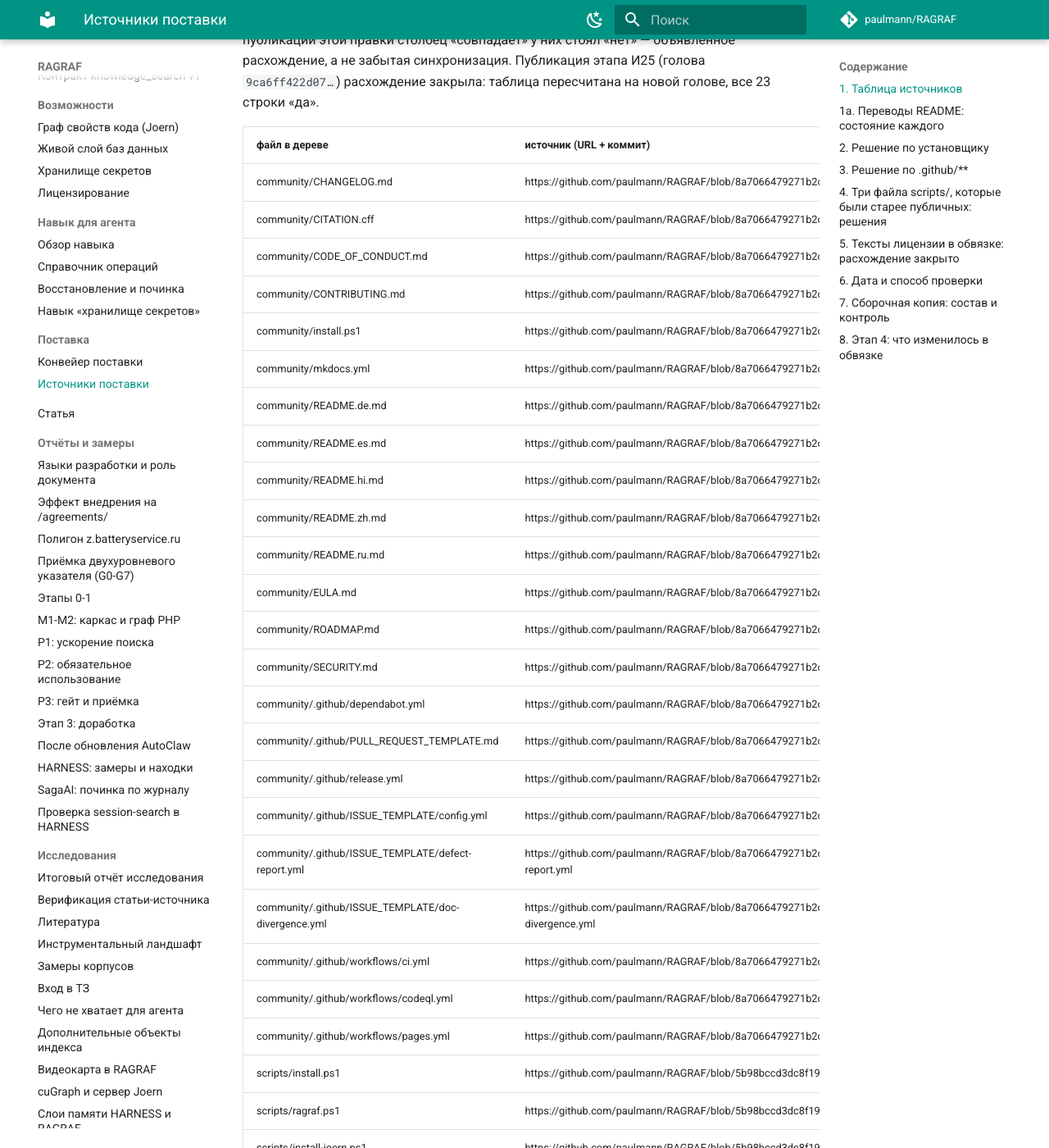
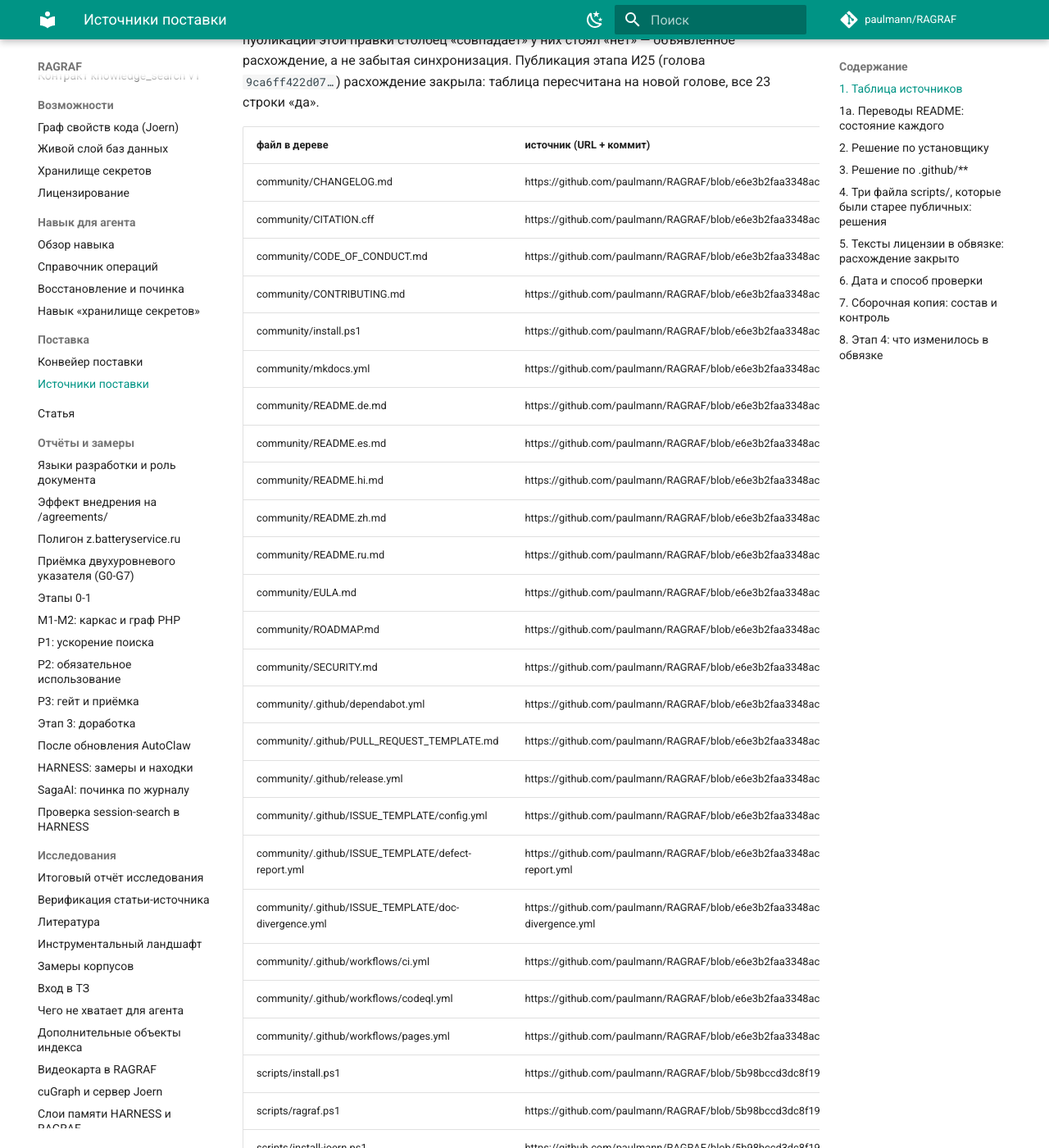
Before and after one commit to paulmann/RAGRAF, an MkDocs documentation site: the page built from docs/03_implementation/RELEASE-SOURCES.md, in a window 1280 px wide and 1400 px high, scrolled down 2017 px. Shown: the whole window at 82% size. Built offline with MkDocs 1.6.1 and Material for MkDocs 9.7.7, drawn with Linux system fonts in a browser that asks for light colours; comment, search, counter and statistics services are not loaded; some of the changed lines change nothing that is shown; some of the changed text lies outside the part shown.

Commit message:
таблица источников пересчитана на голове e6e3b2faa3348acc762db467dad3cb472dfb3146

```diff
--- a/docs/03_implementation/RELEASE-SOURCES.md
+++ b/docs/03_implementation/RELEASE-SOURCES.md
@@ -7,10 +7,10 @@
 в таком состоянии теряла обвязку целиком — и заметить это можно было только
 сверкой, которой до сих пор никто не делал.
 
-**Публичный `main` на момент сверки:** `8a7066479271b2ca3e32f74db370fb3087542ee1`
-(2026-10-27 09:53 MSK, «этап И26 — китайский перевод README переведён целиком и объявлен полным»),
-репозиторий https://github.com/paulmann/RAGRAF, клон в песочнице
-`%TEMP%\ragraf-pub-i26` (`git clone`, затем
+**Публичный `main` на момент сверки:** `e6e3b2faa3348acc762db467dad3cb472dfb3146`
+(2026-10-27 12:05 MSK, «этап И27 — терминология переводов объявлена данными и проверяется»),
+репозиторий https://github.com/paulmann/RAGRAF, клон публикации вне живого дерева
+(`git clone`, затем
 `git fetch origin`, `git rev-parse origin/main`, `git archive origin/main`).
 
 Проверка этих утверждений — `tools/check_community_wrapper.py` (24-я проверка
@@ -82,29 +82,29 @@
 
 | файл в дереве | источник (URL + коммит) | sha256 в публичном main | sha256 в дереве | совпадает | путь в поставке |
 |---|---|---|---|---|---|
-| community/CHANGELOG.md | https://github.com/paulmann/RAGRAF/blob/8a7066479271b2ca3e32f74db370fb3087542ee1/CHANGELOG.md | b5ea007e9b8bccf1e5cf8752c4543c6c909d5bef4972113b98cfdfe8a564abed | b5ea007e9b8bccf1e5cf8752c4543c6c909d5bef4972113b98cfdfe8a564abed | да | CHANGELOG.md |
-| community/CITATION.cff | https://github.com/paulmann/RAGRAF/blob/8a7066479271b2ca3e32f74db370fb3087542ee1/CITATION.cff | a0b16a209dfb162fcd2817455939a21588f9ffa1d1f6ec02e0281fd59feb4e32 | a0b16a209dfb162fcd2817455939a21588f9ffa1d1f6ec02e0281fd59feb4e32 | да | CITATION.cff |
-| community/CODE_OF_CONDUCT.md | https://github.com/paulmann/RAGRAF/blob/8a7066479271b2ca3e32f74db370fb3087542ee1/CODE_OF_CONDUCT.md | 34596ad809e62b3c5a0f9cfb3106c971c21b4f145b18c7e70704959d6996b580 | 34596ad809e62b3c5a0f9cfb3106c971c21b4f145b18c7e70704959d6996b580 | да | CODE_OF_CONDUCT.md |
-| community/CONTRIBUTING.md | https://github.com/paulmann/RAGRAF/blob/8a7066479271b2ca3e32f74db370fb3087542ee1/CONTRIBUTING.md | 4702989e9f57c205f752d6e5977b692316fae0fa4c61c32355d5289e05d98689 | 4702989e9f57c205f752d6e5977b692316fae0fa4c61c32355d5289e05d98689 | да | CONTRIBUTING.md |
-| community/install.ps1 | https://github.com/paulmann/RAGRAF/blob/8a7066479271b2ca3e32f74db370fb3087542ee1/install.ps1 | 5a55c8d88ba70066e43147d9b772d98352f46ca82a88ef18a2d8ada71509e8e0 | 5a55c8d88ba70066e43147d9b772d98352f46ca82a88ef18a2d8ada71509e8e0 | да | install.ps1 |
-| community/mkdocs.yml | https://github.com/paulmann/RAGRAF/blob/8a7066479271b2ca3e32f74db370fb3087542ee1/mkdocs.yml | fafbfabe326de2139b7075cc831c358729070a28f0e1b90baa26dbf8bcd4a0e4 | fafbfabe326de2139b7075cc831c358729070a28f0e1b90baa26dbf8bcd4a0e4 | да | mkdocs.yml |
-| community/README.de.md | https://github.com/paulmann/RAGRAF/blob/8a7066479271b2ca3e32f74db370fb3087542ee1/README.de.md | 5287e028f1dbd5c0be3f6f58a43672d7ed09174ff418df288880a8ac25e697cc | 0a970cab774a90c55c6206a7a728349382ef7c9bc72b44407f18da68fdf874fa | нет | README.de.md |
-| community/README.es.md | https://github.com/paulmann/RAGRAF/blob/8a7066479271b2ca3e32f74db370fb3087542ee1/README.es.md | 3c2a8b7ad78167b0b3cc04417fda53d162c817a83c175f5b8b7ac36eafb0087a | 099fe44fba023c5e442fecba7f982ba19b4da9604b4a4592f4ddcf946bab4783 | нет | README.es.md |
-| community/README.hi.md | https://github.com/paulmann/RAGRAF/blob/8a7066479271b2ca3e32f74db370fb3087542ee1/README.hi.md | adc9ae408aac23625209180014a72f590e391f52ed492279e868059b6ad38e2b | 995fa30a5ab4bd9de473e9b75a3c658bdd13d18f4f79efe1cde5205f75ed2212 | нет | README.hi.md |
-| community/README.zh.md | https://github.com/paulmann/RAGRAF/blob/8a7066479271b2ca3e32f74db370fb3087542ee1/README.zh.md | d437cbaac67095189507c2f3e550a7591ba8be45ca9c548b21567d385dece1fa | 21dfb0f6e48e5ac9ad5a912909381f26187d43abbf0bf85aab9dc3507d2763bc | нет | README.zh.md |
-| community/README.ru.md | https://github.com/paulmann/RAGRAF/blob/8a7066479271b2ca3e32f74db370fb3087542ee1/README.ru.md | fa6f6a76bcb03032b9c4961f2bb02d9b3fe0b48dad6e2ff6524bbbdfb6de1957 | ecdd91da6002313c3a6f6f89062b0c4322fc5a6a1d96559aec6e21b689985885 | нет | README.ru.md |
-| community/EULA.md | https://github.com/paulmann/RAGRAF/blob/8a7066479271b2ca3e32f74db370fb3087542ee1/EULA.md | de3a473f73d39dedb64f362384554f25584979d62b51f8ea50c5d531bab75a3a | de3a473f73d39dedb64f362384554f25584979d62b51f8ea50c5d531bab75a3a | да | EULA.md |
-| community/ROADMAP.md | https://github.com/paulmann/RAGRAF/blob/8a7066479271b2ca3e32f74db370fb3087542ee1/ROADMAP.md | 1973da88532a9dab0b96873df9acf57575b286af40f4904a36e87ccf5c6457be | 1973da88532a9dab0b96873df9acf57575b286af40f4904a36e87ccf5c6457be | да | ROADMAP.md |
-| community/SECURITY.md | https://github.com/paulmann/RAGRAF/blob/8a7066479271b2ca3e32f74db370fb3087542ee1/SECURITY.md | dbc7d9c2bd4d3e2d1481a36d00655633c3b45603d1f6753a26c9357414495700 | dbc7d9c2bd4d3e2d1481a36d00655633c3b45603d1f6753a26c9357414495700 | да | SECURITY.md |
-| community/.github/dependabot.yml | https://github.com/paulmann/RAGRAF/blob/8a7066479271b2ca3e32f74db370fb3087542ee1/.github/dependabot.yml | 37360b6fa679b5639b08465c684bca8d86c56f9cdf5b1e8c9dd3e1d813f79532 | 37360b6fa679b5639b08465c684bca8d86c56f9cdf5b1e8c9dd3e1d813f79532 | да | .github/dependabot.yml |
-| community/.github/PULL_REQUEST_TEMPLATE.md | https://github.com/paulmann/RAGRAF/blob/8a7066479271b2ca3e32f74db370fb3087542ee1/.github/PULL_REQUEST_TEMPLATE.md | 30c5a2c60f7d1933b201b326d55ce6955aad46457d3d65503c9b666706ab82b0 | 30c5a2c60f7d1933b201b326d55ce6955aad46457d3d65503c9b666706ab82b0 | да | .github/PULL_REQUEST_TEMPLATE.md |
-| community/.github/release.yml | https://github.com/paulmann/RAGRAF/blob/8a7066479271b2ca3e32f74db370fb3087542ee1/.github/release.yml | 48c9059c309e7e04177c3e649c02ff3aa5b93b0045a55eff3998004e4356560c | 48c9059c309e7e04177c3e649c02ff3aa5b93b0045a55eff3998004e4356560c | да | .github/release.yml |
-| community/.github/ISSUE_TEMPLATE/config.yml | https://github.com/paulmann/RAGRAF/blob/8a7066479271b2ca3e32f74db370fb3087542ee1/.github/ISSUE_TEMPLATE/config.yml | 0bc9435ed1245c47bbde5fc751fb937c75b554553be3010da264be10d2c89654 | 0bc9435ed1245c47bbde5fc751fb937c75b554553be3010da264be10d2c89654 | да | .github/ISSUE_TEMPLATE/config.yml |
-| community/.github/ISSUE_TEMPLATE/defect-report.yml | https://github.com/paulmann/RAGRAF/blob/8a7066479271b2ca3e32f74db370fb3087542ee1/.github/ISSUE_TEMPLATE/defect-report.yml | abab94c9ded87699c6046f527486ff84c0abb6d1df8c7f3447baeb25f58fc2a6 | abab94c9ded87699c6046f527486ff84c0abb6d1df8c7f3447baeb25f58fc2a6 | да | .github/ISSUE_TEMPLATE/defect-report.yml |
-| community/.github/ISSUE_TEMPLATE/doc-divergence.yml | https://github.com/paulmann/RAGRAF/blob/8a7066479271b2ca3e32f74db370fb3087542ee1/.github/ISSUE_TEMPLATE/doc-divergence.yml | 743c9e238dcaaa3eb10f4739a53f7ec7cab43d81ff3c1d93adfab768adcf3aff | 743c9e238dcaaa3eb10f4739a53f7ec7cab43d81ff3c1d93adfab768adcf3aff | да | .github/ISSUE_TEMPLATE/doc-divergence.yml |
-| community/.github/workflows/ci.yml | https://github.com/paulmann/RAGRAF/blob/8a7066479271b2ca3e32f74db370fb3087542ee1/.github/workflows/ci.yml | ea6d8ae5a2007164ca196a0e1b6fc7e71976c9a354ebe55efc50f32d7e6b3a99 | ea6d8ae5a2007164ca196a0e1b6fc7e71976c9a354ebe55efc50f32d7e6b3a99 | да | .github/workflows/ci.yml |
-| community/.github/workflows/codeql.yml | https://github.com/paulmann/RAGRAF/blob/8a7066479271b2ca3e32f74db370fb3087542ee1/.github/workflows/codeql.yml | 5c09bbc2cec2fe16c338d4527100b92b63badfc6dbf3dea34b2652d5a0726bfb | 5c09bbc2cec2fe16c338d4527100b92b63badfc6dbf3dea34b2652d5a0726bfb | да | .github/workflows/codeql.yml |
-| community/.github/workflows/pages.yml | https://github.com/paulmann/RAGRAF/blob/8a7066479271b2ca3e32f74db370fb3087542ee1/.github/workflows/pages.yml | 4735800e7da31eb2b1ef550ccff883867e072118f8edb164b8ddbddd65abeb38 | 4735800e7da31eb2b1ef550ccff883867e072118f8edb164b8ddbddd65abeb38 | да | .github/workflows/pages.yml |
+| community/CHANGELOG.md | https://github.com/paulmann/RAGRAF/blob/e6e3b2faa3348acc762db467dad3cb472dfb3146/CHANGELOG.md | b5ea007e9b8bccf1e5cf8752c4543c6c909d5bef4972113b98cfdfe8a564abed | b5ea007e9b8bccf1e5cf8752c4543c6c909d5bef4972113b98cfdfe8a564abed | да | CHANGELOG.md |
+| community/CITATION.cff | https://github.com/paulmann/RAGRAF/blob/e6e3b2faa3348acc762db467dad3cb472dfb3146/CITATION.cff | a0b16a209dfb162fcd2817455939a21588f9ffa1d1f6ec02e0281fd59feb4e32 | a0b16a209dfb162fcd2817455939a21588f9ffa1d1f6ec02e0281fd59feb4e32 | да | CITATION.cff |
+| community/CODE_OF_CONDUCT.md | https://github.com/paulmann/RAGRAF/blob/e6e3b2faa3348acc762db467dad3cb472dfb3146/CODE_OF_CONDUCT.md | 34596ad809e62b3c5a0f9cfb3106c971c21b4f145b18c7e70704959d6996b580 | 34596ad809e62b3c5a0f9cfb3106c971c21b4f145b18c7e70704959d6996b580 | да | CODE_OF_CONDUCT.md |
+| community/CONTRIBUTING.md | https://github.com/paulmann/RAGRAF/blob/e6e3b2faa3348acc762db467dad3cb472dfb3146/CONTRIBUTING.md | 4702989e9f57c205f752d6e5977b692316fae0fa4c61c32355d5289e05d98689 | 4702989e9f57c205f752d6e5977b692316fae0fa4c61c32355d5289e05d98689 | да | CONTRIBUTING.md |
+| community/install.ps1 | https://github.com/paulmann/RAGRAF/blob/e6e3b2faa3348acc762db467dad3cb472dfb3146/install.ps1 | 5a55c8d88ba70066e43147d9b772d98352f46ca82a88ef18a2d8ada71509e8e0 | 5a55c8d88ba70066e43147d9b772d98352f46ca82a88ef18a2d8ada71509e8e0 | да | install.ps1 |
+| community/mkdocs.yml | https://github.com/paulmann/RAGRAF/blob/e6e3b2faa3348acc762db467dad3cb472dfb3146/mkdocs.yml | fafbfabe326de2139b7075cc831c358729070a28f0e1b90baa26dbf8bcd4a0e4 | fafbfabe326de2139b7075cc831c358729070a28f0e1b90baa26dbf8bcd4a0e4 | да | mkdocs.yml |
+| community/README.de.md | https://github.com/paulmann/RAGRAF/blob/e6e3b2faa3348acc762db467dad3cb472dfb3146/README.de.md | 0a970cab774a90c55c6206a7a728349382ef7c9bc72b44407f18da68fdf874fa | 0a970cab774a90c55c6206a7a728349382ef7c9bc72b44407f18da68fdf874fa | да | README.de.md |
+| community/README.es.md | https://github.com/paulmann/RAGRAF/blob/e6e3b2faa3348acc762db467dad3cb472dfb3146/README.es.md | 099fe44fba023c5e442fecba7f982ba19b4da9604b4a4592f4ddcf946bab4783 | 099fe44fba023c5e442fecba7f982ba19b4da9604b4a4592f4ddcf946bab4783 | да | README.es.md |
+| community/README.hi.md | https://github.com/paulmann/RAGRAF/blob/e6e3b2faa3348acc762db467dad3cb472dfb3146/README.hi.md | 995fa30a5ab4bd9de473e9b75a3c658bdd13d18f4f79efe1cde5205f75ed2212 | 995fa30a5ab4bd9de473e9b75a3c658bdd13d18f4f79efe1cde5205f75ed2212 | да | README.hi.md |
+| community/README.zh.md | https://github.com/paulmann/RAGRAF/blob/e6e3b2faa3348acc762db467dad3cb472dfb3146/README.zh.md | 21dfb0f6e48e5ac9ad5a912909381f26187d43abbf0bf85aab9dc3507d2763bc | 21dfb0f6e48e5ac9ad5a912909381f26187d43abbf0bf85aab9dc3507d2763bc | да | README.zh.md |
+| community/README.ru.md | https://github.com/paulmann/RAGRAF/blob/e6e3b2faa3348acc762db467dad3cb472dfb3146/README.ru.md | ecdd91da6002313c3a6f6f89062b0c4322fc5a6a1d96559aec6e21b689985885 | ecdd91da6002313c3a6f6f89062b0c4322fc5a6a1d96559aec6e21b689985885 | да | README.ru.md |
+| community/EULA.md | https://github.com/paulmann/RAGRAF/blob/e6e3b2faa3348acc762db467dad3cb472dfb3146/EULA.md | de3a473f73d39dedb64f362384554f25584979d62b51f8ea50c5d531bab75a3a | de3a473f73d39dedb64f362384554f25584979d62b51f8ea50c5d531bab75a3a | да | EULA.md |
+| community/ROADMAP.md | https://github.com/paulmann/RAGRAF/blob/e6e3b2faa3348acc762db467dad3cb472dfb3146/ROADMAP.md | 1973da88532a9dab0b96873df9acf57575b286af40f4904a36e87ccf5c6457be | 1973da88532a9dab0b96873df9acf57575b286af40f4904a36e87ccf5c6457be | да | ROADMAP.md |
+| community/SECURITY.md | https://github.com/paulmann/RAGRAF/blob/e6e3b2faa3348acc762db467dad3cb472dfb3146/SECURITY.md | dbc7d9c2bd4d3e2d1481a36d00655633c3b45603d1f6753a26c9357414495700 | dbc7d9c2bd4d3e2d1481a36d00655633c3b45603d1f6753a26c9357414495700 | да | SECURITY.md |
+| community/.github/dependabot.yml | https://github.com/paulmann/RAGRAF/blob/e6e3b2faa3348acc762db467dad3cb472dfb3146/.github/dependabot.yml | 37360b6fa679b5639b08465c684bca8d86c56f9cdf5b1e8c9dd3e1d813f79532 | 37360b6fa679b5639b08465c684bca8d86c56f9cdf5b1e8c9dd3e1d813f79532 | да | .github/dependabot.yml |
+| community/.github/PULL_REQUEST_TEMPLATE.md | https://github.com/paulmann/RAGRAF/blob/e6e3b2faa3348acc762db467dad3cb472dfb3146/.github/PULL_REQUEST_TEMPLATE.md | 30c5a2c60f7d1933b201b326d55ce6955aad46457d3d65503c9b666706ab82b0 | 30c5a2c60f7d1933b201b326d55ce6955aad46457d3d65503c9b666706ab82b0 | да | .github/PULL_REQUEST_TEMPLATE.md |
+| community/.github/release.yml | https://github.com/paulmann/RAGRAF/blob/e6e3b2faa3348acc762db467dad3cb472dfb3146/.github/release.yml | 48c9059c309e7e04177c3e649c02ff3aa5b93b0045a55eff3998004e4356560c | 48c9059c309e7e04177c3e649c02ff3aa5b93b0045a55eff3998004e4356560c | да | .github/release.yml |
+| community/.github/ISSUE_TEMPLATE/config.yml | https://github.com/paulmann/RAGRAF/blob/e6e3b2faa3348acc762db467dad3cb472dfb3146/.github/ISSUE_TEMPLATE/config.yml | 0bc9435ed1245c47bbde5fc751fb937c75b554553be3010da264be10d2c89654 | 0bc9435ed1245c47bbde5fc751fb937c75b554553be3010da264be10d2c89654 | да | .github/ISSUE_TEMPLATE/config.yml |
+| community/.github/ISSUE_TEMPLATE/defect-report.yml | https://github.com/paulmann/RAGRAF/blob/e6e3b2faa3348acc762db467dad3cb472dfb3146/.github/ISSUE_TEMPLATE/defect-report.yml | abab94c9ded87699c6046f527486ff84c0abb6d1df8c7f3447baeb25f58fc2a6 | abab94c9ded87699c6046f527486ff84c0abb6d1df8c7f3447baeb25f58fc2a6 | да | .github/ISSUE_TEMPLATE/defect-report.yml |
+| community/.github/ISSUE_TEMPLATE/doc-divergence.yml | https://github.com/paulmann/RAGRAF/blob/e6e3b2faa3348acc762db467dad3cb472dfb3146/.github/ISSUE_TEMPLATE/doc-divergence.yml | 743c9e238dcaaa3eb10f4739a53f7ec7cab43d81ff3c1d93adfab768adcf3aff | 743c9e238dcaaa3eb10f4739a53f7ec7cab43d81ff3c1d93adfab768adcf3aff | да | .github/ISSUE_TEMPLATE/doc-divergence.yml |
+| community/.github/workflows/ci.yml | https://github.com/paulmann/RAGRAF/blob/e6e3b2faa3348acc762db467dad3cb472dfb3146/.github/workflows/ci.yml | ea6d8ae5a2007164ca196a0e1b6fc7e71976c9a354ebe55efc50f32d7e6b3a99 | ea6d8ae5a2007164ca196a0e1b6fc7e71976c9a354ebe55efc50f32d7e6b3a99 | да | .github/workflows/ci.yml |
+| community/.github/workflows/codeql.yml | https://github.com/paulmann/RAGRAF/blob/e6e3b2faa3348acc762db467dad3cb472dfb3146/.github/workflows/codeql.yml | 5c09bbc2cec2fe16c338d4527100b92b63badfc6dbf3dea34b2652d5a0726bfb | 5c09bbc2cec2fe16c338d4527100b92b63badfc6dbf3dea34b2652d5a0726bfb | да | .github/workflows/codeql.yml |
+| community/.github/workflows/pages.yml | https://github.com/paulmann/RAGRAF/blob/e6e3b2faa3348acc762db467dad3cb472dfb3146/.github/workflows/pages.yml | 4735800e7da31eb2b1ef550ccff883867e072118f8edb164b8ddbddd65abeb38 | 4735800e7da31eb2b1ef550ccff883867e072118f8edb164b8ddbddd65abeb38 | да | .github/workflows/pages.yml |
 | scripts/install.ps1 | https://github.com/paulmann/RAGRAF/blob/5b98bccd3dc8f1904e930f03e39a55ba4a20d317/scripts/install.ps1 | f6cee5d8bb7f98039c297b578cc86c15fb439e14ed2206289d63382031be5996 | f6cee5d8bb7f98039c297b578cc86c15fb439e14ed2206289d63382031be5996 | да | scripts/install.ps1 |
 | scripts/ragraf.ps1 | https://github.com/paulmann/RAGRAF/blob/5b98bccd3dc8f1904e930f03e39a55ba4a20d317/scripts/ragraf.ps1 | f7dbe0bb262b92456945a7863e6263bce3b4678f1cb04ae5f9e81c6a05488813 | f7dbe0bb262b92456945a7863e6263bce3b4678f1cb04ae5f9e81c6a05488813 | да | scripts/ragraf.ps1 |
 | scripts/install-joern.ps1 | https://github.com/paulmann/RAGRAF/blob/5b98bccd3dc8f1904e930f03e39a55ba4a20d317/scripts/install-joern.ps1 | c3ebcf0e2c344b95e1fc1d9c3f60937ac87fe6fac7d76351683c8b8faf4f8a27 | c3ebcf0e2c344b95e1fc1d9c3f60937ac87fe6fac7d76351683c8b8faf4f8a27 | да | scripts/install-joern.ps1 |
@@ -253,6 +253,15 @@
 восстановлен из сохранённой копии `editions/legacy-v0.1.0/assets/` (sha256
 сверен) и внесён в манифест поставки; проверка сторожит и это. Прогон
 27.10.2026: 33 проверки, 0 ошибок, 0 предупреждений.
+
+**Публикация этапа И27 (27.10.2026).** Голова
+`e6e3b2faa3348acc762db467dad3cb472dfb3146` — «этап И27 — терминология переводов объявлена
+данными и проверяется»; тег не ставился, выпуск версии не объявлялся. Пять
+переводов `README.{de,es,hi,ru,zh}.md` изменились правкой ОДНОГО слова в каждом
+месте (термин `stale` приведён к каноническому варианту: «устаревший», «veraltet»,
+«obsoleto», «पुराना», «过时»), поэтому их хэши пересчитаны на новой голове; прочие
+строки обвязки не менялись, и те же байты есть в новом коммите. Все строки основной
+таблицы — «да»: расхождений нет.
 
 **Терминология переводов стала проверяемой (этап И27, 27.10.2026).** Тридцать пятая
 проверка чекера (`Test-Glossary`) закрывает то, чего не видели ни состояния переводов,
```
Also changed, not shown: 1 other file.
